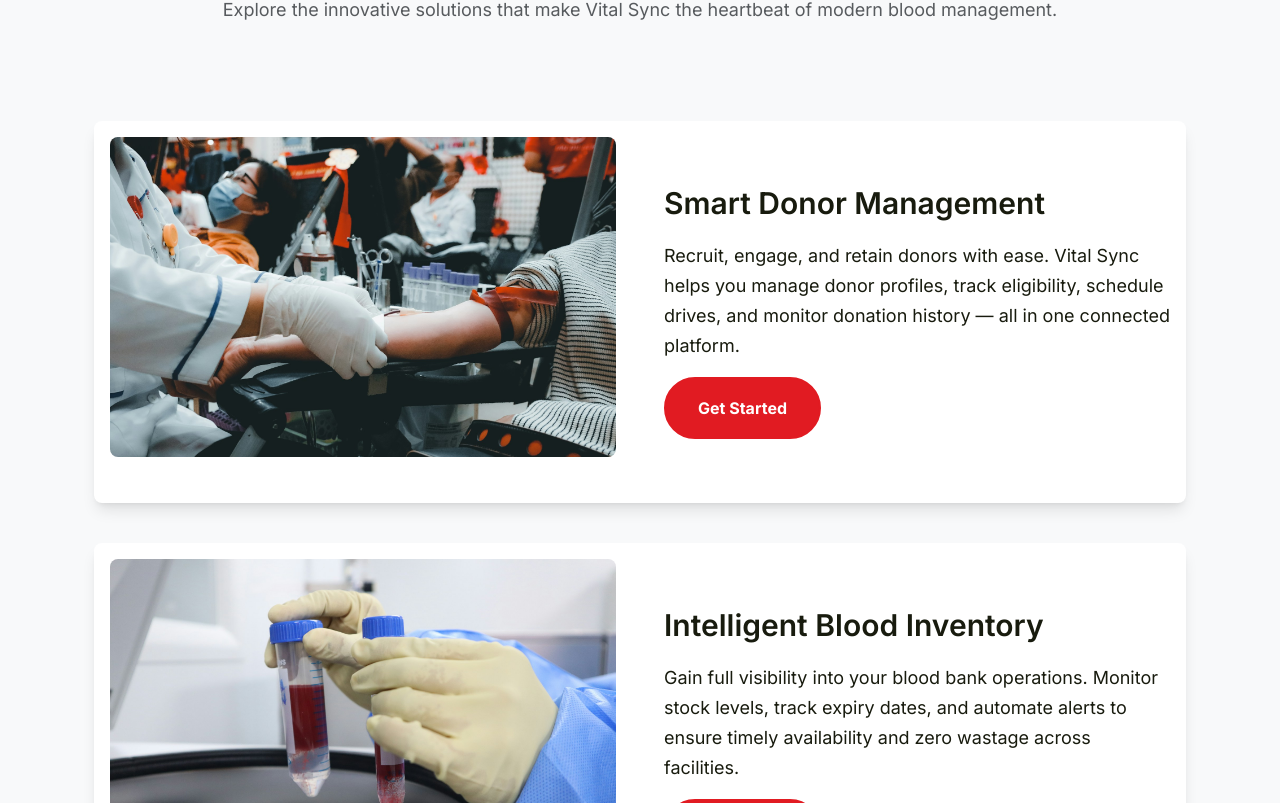
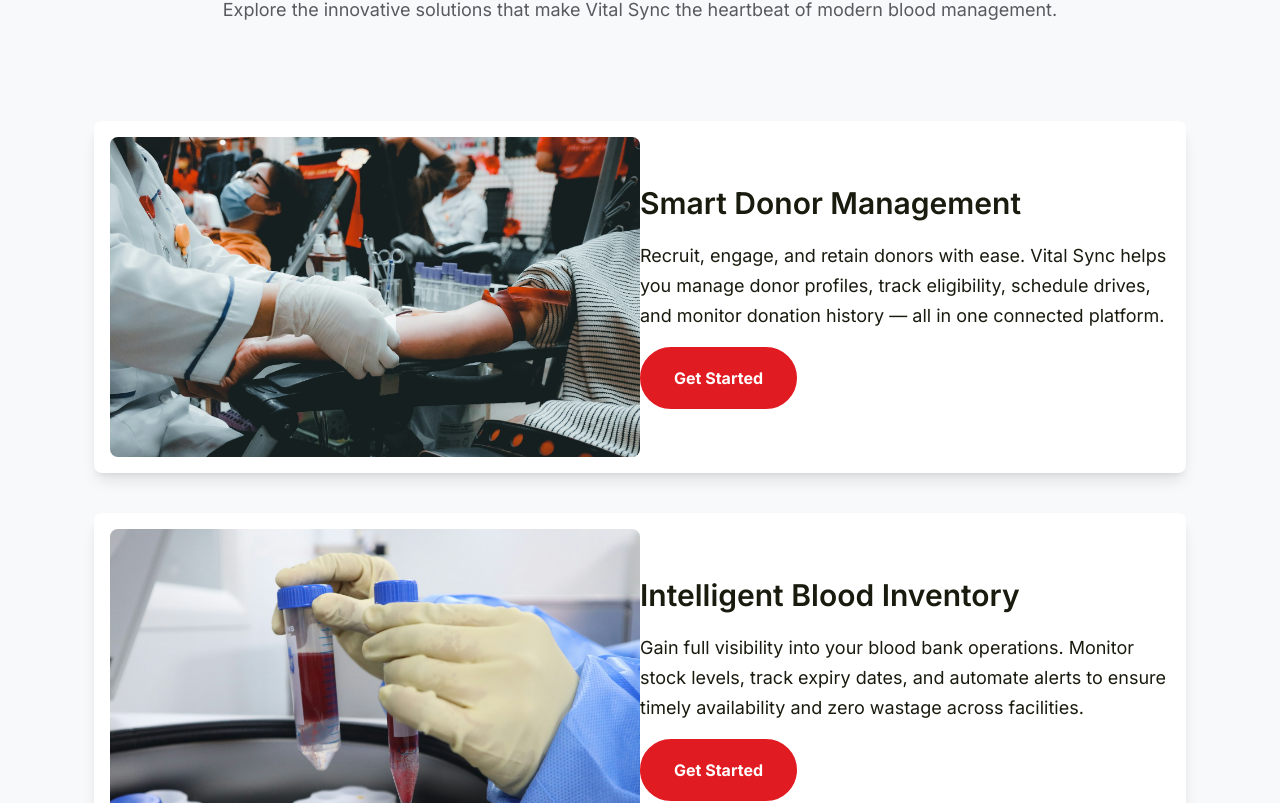
Before and after one commit to bloodcellsrescue/vital-Sync-version-3, a React (Vite) app: page / in a window 1280 px wide. Shown: the part 3037-3840 px from the top of the page. Built offline with nearby package versions, Linux system fonts and the light colour scheme.

Commit message:
Updated vital sync

```diff
--- a/src/components/homes/home-1/partials/service-item.tsx
+++ b/src/components/homes/home-1/partials/service-item.tsx
@@ -11,7 +11,7 @@ interface ServiceItemProps {
 export const ServiceItem = ({ title, description, image, link = ENV.APP_REGISTER }: ServiceItemProps) => {
 	return (
 		<div className="uxora-content01 rounded-3 tw:mb-5 p-3 tw:shadow-lg! bg-white tw:border-gray-100!" >
-			<div className="tw:grid tw:md:grid-cols-2 gap-5" >
+			<div className="tw:grid tw:md:grid-cols-2 md:gap-5!" >
 				<div className="uxora-about-us-thumb">
 					<img className="w-100 rounded-3 tw:h-80! tw:object-cover" src={image} alt="" />
 				</div>
```
